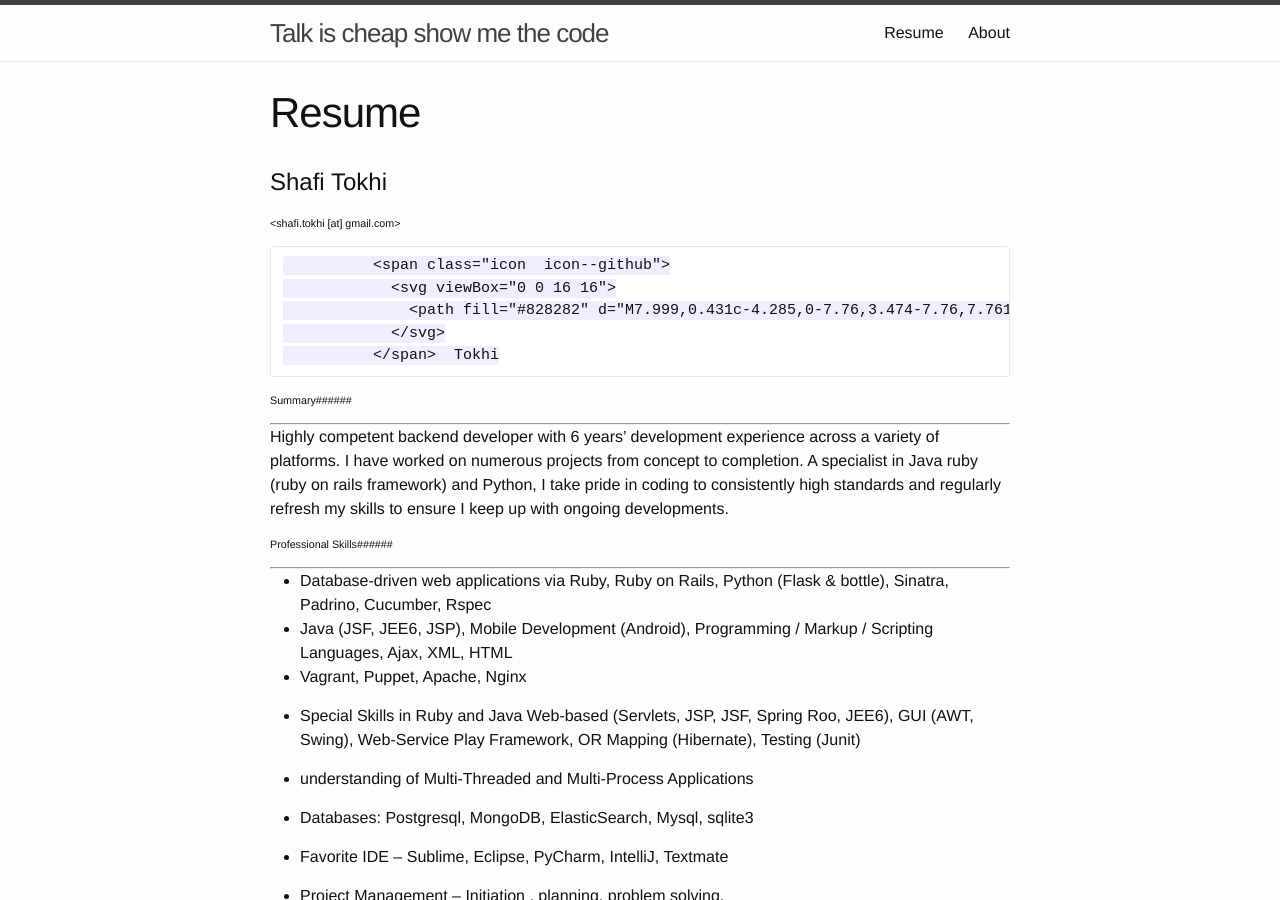
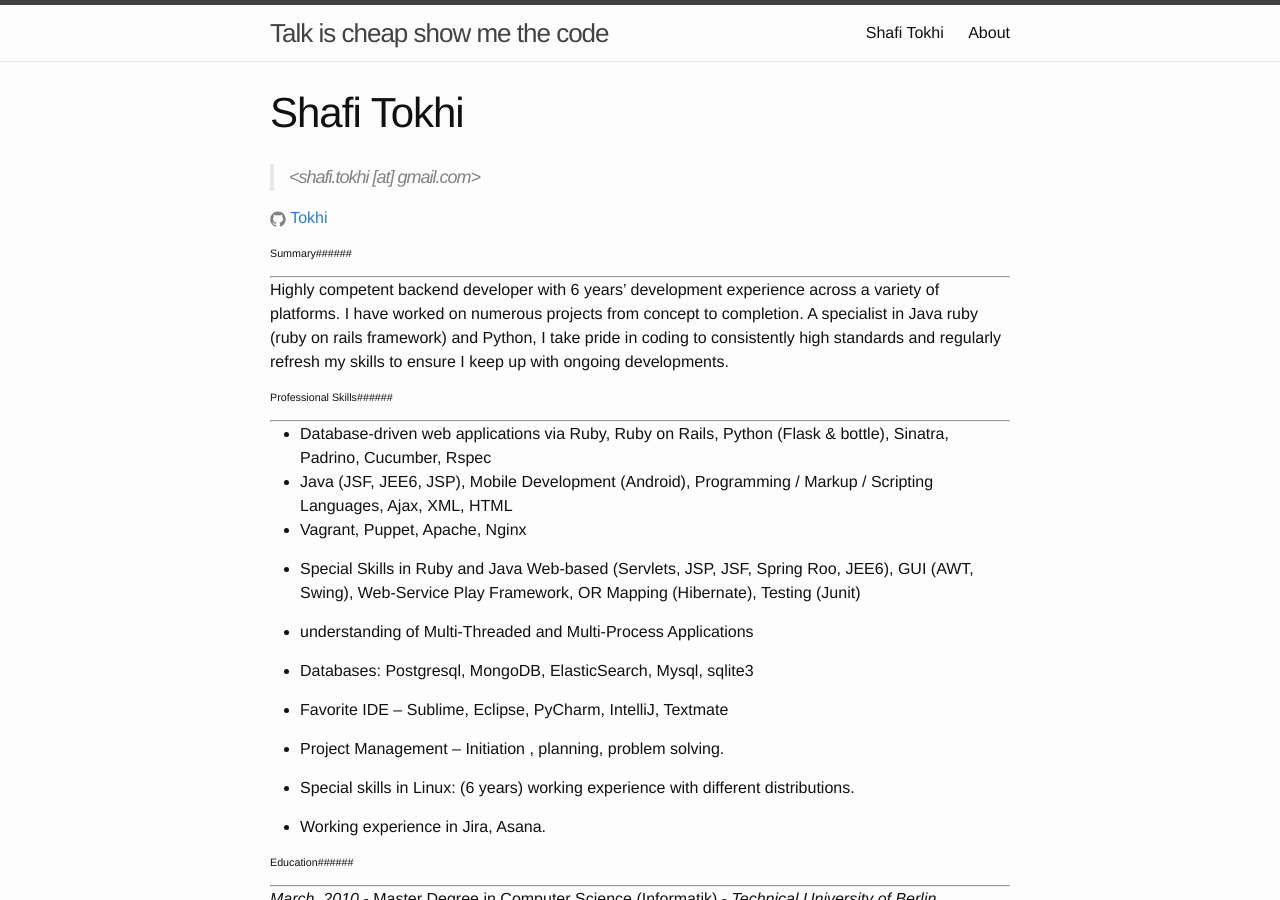
Before and after one commit to tokhi/tokhi.github.io, a Jekyll site: the page built from 2014-10-16-resume.markdown, in a window 1280 px wide and 900 px high. Built offline with Jekyll 4.4.1, drawn with Linux system fonts in a browser that asks for light colours.

Commit message:
Update 2014-10-16-resume.markdown

```diff
--- a/2014-10-16-resume.markdown
+++ b/2014-10-16-resume.markdown
@@ -1,16 +1,19 @@
 ---
 layout: page
-title: Resume
+title: Shafi Tokhi
 permalink: /cv/
 ---
-# Shafi Tokhi
-###### <shafi.tokhi [at] gmail.com>
-######  <a href="https://github.com/{{ site.github_username }}">
+> <shafi.tokhi [at] gmail.com>
+>
+
+<a href="https://github.com/{{ site.github_username }}">
               <span class="icon  icon--github">
                 <svg viewBox="0 0 16 16">
                   <path fill="#828282" d="M7.999,0.431c-4.285,0-7.76,3.474-7.76,7.761 c0,3.428,2.223,6.337,5.307,7.363c0.388,0.071,0.53-0.168,0.53-0.374c0-0.184-0.007-0.672-0.01-1.32 c-2.159,0.469-2.614-1.04-2.614-1.04c-0.353-0.896-0.862-1.135-0.862-1.135c-0.705-0.481,0.053-0.472,0.053-0.472 c0.779,0.055,1.189,0.8,1.189,0.8c0.692,1.186,1.816,0.843,2.258,0.645c0.071-0.502,0.271-0.843,0.493-1.037 C4.86,11.425,3.049,10.76,3.049,7.786c0-0.847,0.302-1.54,0.799-2.082C3.768,5.507,3.501,4.718,3.924,3.65 c0,0,0.652-0.209,2.134,0.796C6.677,4.273,7.34,4.187,8,4.184c0.659,0.003,1.323,0.089,1.943,0.261 c1.482-1.004,2.132-0.796,2.132-0.796c0.423,1.068,0.157,1.857,0.077,2.054c0.497,0.542,0.798,1.235,0.798,2.082 c0,2.981-1.814,3.637-3.543,3.829c0.279,0.24,0.527,0.713,0.527,1.437c0,1.037-0.01,1.874-0.01,2.129 c0,0.208,0.14,0.449,0.534,0.373c3.081-1.028,5.302-3.935,5.302-7.362C15.76,3.906,12.285,0.431,7.999,0.431z"/>
                 </svg>
-              </span>  Tokhi
+             </span>  Tokhi
+
+
 
 
 
```
